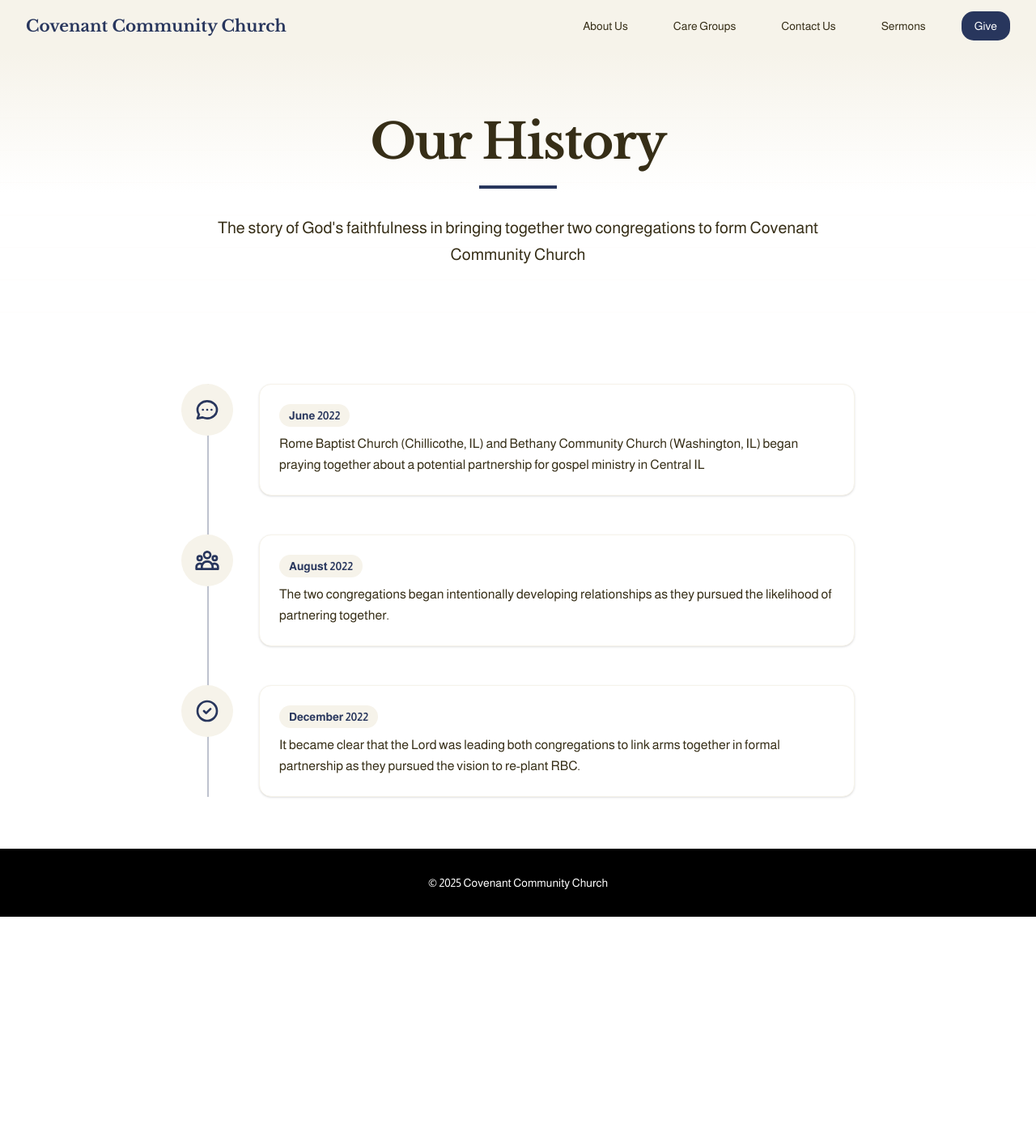
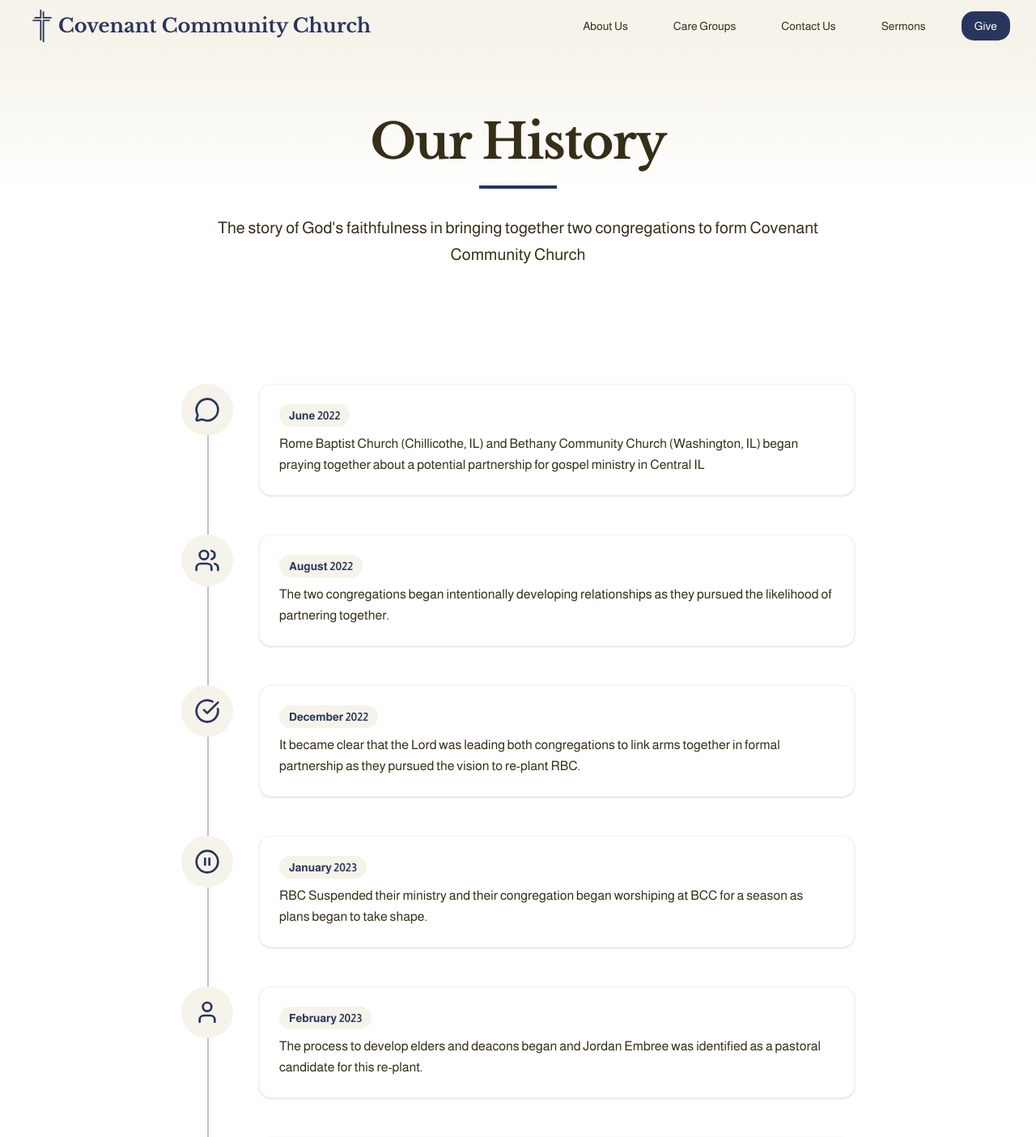
Before and after one commit to Covenant-Community-Church/website, a Next.js app: page /history in a window 1280 px wide. Shown: the top 1404 px of the page at 81% size. Before the commit the page ends 1132 px from the top, so only its background shows below. Built offline with nearby package versions, Linux system fonts and the light colour scheme.

Commit message:
timeline & header

```diff
--- a/app/history/page.tsx
+++ b/app/history/page.tsx
@@ -1,4 +1,6 @@
 import PageHeader from "@/components/PageHeader";
+import { Timeline, TimelineItem } from "@/components/Timeline";
+import { MessageCircle, Users, CheckCircle, PauseCircle, User, UserCheck, Building, UsersIcon, Sunrise, Star } from 'lucide-react';
 
 export default function History() {
     return (
@@ -10,75 +12,77 @@ export default function History() {
             />
 
             {/* Timeline Section */}
-            <section className="py-16 bg-white">
-                <div className="max-w-4xl mx-auto px-4 sm:px-6 lg:px-8">
-                    <div className="relative">
-                        {/* Timeline line */}
-                        <div className="absolute left-8 top-0 bottom-0 w-0.5 bg-navy/30 hidden md:block"></div>
+            <Timeline>
+                <TimelineItem
+                    date="June 2022"
+                    icon={<MessageCircle className="w-8 h-8 text-navy" />}
+                >
+                    Rome Baptist Church (Chillicothe, IL) and Bethany Community Church (Washington, IL) began praying together about a potential partnership for gospel ministry in Central IL
+                </TimelineItem>
 
-                        <div className="space-y-12">
-                            {/* June 2022 */}
-                            <div className="relative flex items-start">
-                                <div className="flex-shrink-0 w-16 h-16 bg-warm rounded-full flex items-center justify-center relative z-10 md:mr-8">
-                                    <svg className="w-8 h-8 text-navy" fill="none" stroke="currentColor" viewBox="0 0 24 24">
-                                        <path strokeLinecap="round" strokeLinejoin="round" strokeWidth={2} d="M8 12h.01M12 12h.01M16 12h.01M21 12c0 4.418-4.03 8-9 8a9.863 9.863 0 01-4.255-.949L3 20l1.395-3.72C3.512 15.042 3 13.574 3 12c0-4.418 4.03-8 9-8s9 3.582 9 8z" />
-                                    </svg>
-                                </div>
-                                <div className="flex-grow bg-white border border-warm rounded-2xl p-6 shadow-sm ml-4 md:ml-0">
-                                    <div className="flex items-center mb-2">
-                                        <span className="text-sm font-semibold text-navy bg-warm px-3 py-1 rounded-full font-body">
-                                          June 2022
-                                        </span>
-                                    </div>
-                                    <p className="text-brown leading-relaxed font-body">
-                                        Rome Baptist Church (Chillicothe, IL) and Bethany Community Church (Washington, IL) began praying together about a potential partnership for gospel ministry in Central IL
-                                    </p>
-                                </div>
-                            </div>
+                <TimelineItem
+                    date="August 2022"
+                    icon={<Users className="w-8 h-8 text-navy" />}
+                >
+                    The two congregations began intentionally developing relationships as they pursued the likelihood of partnering together.
+                </TimelineItem>
 
-                            {/* August 2022 */}
-                            <div className="relative flex items-start">
-                                <div className="flex-shrink-0 w-16 h-16 bg-warm rounded-full flex items-center justify-center relative z-10 md:mr-8">
-                                    <svg className="w-8 h-8 text-navy" fill="none" stroke="currentColor" viewBox="0 0 24 24">
-                                        <path strokeLinecap="round" strokeLinejoin="round" strokeWidth={2} d="M17 20h5v-2a3 3 0 00-5.356-1.857M17 20H7m10 0v-2c0-.656-.126-1.283-.356-1.857M7 20H2v-2a3 3 0 015.356-1.857M7 20v-2c0-.656.126-1.283.356-1.857m0 0a5.002 5.002 0 019.288 0M15 7a3 3 0 11-6 0 3 3 0 016 0zm6 3a2 2 0 11-4 0 2 2 0 014 0zM7 10a2 2 0 11-4 0 2 2 0 014 0z" />
-                                    </svg>
-                                </div>
-                                <div className="flex-grow bg-white border border-warm rounded-2xl p-6 shadow-sm ml-4 md:ml-0">
-                                    <div className="flex items-center mb-2">
-                                        <span className="text-sm font-semibold text-navy bg-warm px-3 py-1 rounded-full font-body">
-                                          August 2022
-                                        </span>
-                                    </div>
-                                    <p className="text-brown leading-relaxed font-body">
-                                        The two congregations began intentionally developing relationships as they pursued the likelihood of partnering together.
-                                    </p>
-                                </div>
-                            </div>
+                <TimelineItem
+                    date="December 2022"
+                    icon={<CheckCircle className="w-8 h-8 text-navy" />}
+                >
+                    It became clear that the Lord was leading both congregations to link arms together in formal partnership as they pursued the vision to re-plant RBC.
+                </TimelineItem>
 
-                            {/* December 2022 */}
-                            <div className="relative flex items-start">
-                                <div className="flex-shrink-0 w-16 h-16 bg-warm rounded-full flex items-center justify-center relative z-10 md:mr-8">
-                                    <svg className="w-8 h-8 text-navy" fill="none" stroke="currentColor" viewBox="0 0 24 24">
-                                        <path strokeLinecap="round" strokeLinejoin="round" strokeWidth={2} d="M9 12l2 2 4-4m6 2a9 9 0 11-18 0 9 9 0 0118 0z" />
-                                    </svg>
-                                </div>
-                                <div className="flex-grow bg-white border border-warm rounded-2xl p-6 shadow-sm ml-4 md:ml-0">
-                                    <div className="flex items-center mb-2">
-                                        <span className="text-sm font-semibold text-navy bg-warm px-3 py-1 rounded-full font-body">
-                                          December 2022
-                                        </span>
-                                    </div>
-                                    <p className="text-brown leading-relaxed font-body">
-                                        It became clear that the Lord was leading both congregations to link arms together in formal partnership as they pursued the vision to re-plant RBC.
-                                    </p>
-                                </div>
-                            </div>
+                <TimelineItem
+                    date="January 2023"
+                    icon={<PauseCircle className="w-8 h-8 text-navy" />}
+                >
+                    RBC Suspended their ministry and their congregation began worshiping at BCC for a season as plans began to take shape.
+                </TimelineItem>
 
-                            {/* Add more timeline items as needed */}
-                        </div>
-                    </div>
-                </div>
-            </section>
+                <TimelineItem
+                    date="February 2023"
+                    icon={<User className="w-8 h-8 text-navy" />}
+                >
+                    The process to develop elders and deacons began and Jordan Embree was identified as a pastoral candidate for this re-plant.
+                </TimelineItem>
+
+                <TimelineItem
+                    date="April 2023"
+                    icon={<UserCheck className="w-8 h-8 text-navy" />}
+                >
+                    At a family meeting, Jordan Embree was affirmed by the congregation as the church plant pastor. Jordan was brought on staff at BCC as a pastor / elder and served there during the replanting process, developing a leadership team for the new work.
+                </TimelineItem>
+
+                <TimelineItem
+                    date="June 2023"
+                    icon={<Building className="w-8 h-8 text-navy" />}
+                >
+                    The two congregations began small renovations on the RBC property.
+                </TimelineItem>
+
+                <TimelineItem
+                    date="August 2023"
+                    icon={<UsersIcon className="w-8 h-8 text-navy" />}
+                >
+                    A group of 60 individuals and families from BCC committed themselves to joining the existing body at RBC. The leadership team was also identified.
+                </TimelineItem>
+
+                <TimelineItem
+                    date="November 12, 2023"
+                    icon={<Sunrise className="w-8 h-8 text-navy" />}
+                >
+                    <strong>Covenant Community Church launched and had its first Lord&#39;s Day gathering.</strong>
+                </TimelineItem>
+
+                <TimelineItem
+                    date="July 6, 2025"
+                    icon={<Star className="w-8 h-8 text-navy" />}
+                >
+                    <strong>The Lord faithfully brought CCC to the point of autonomy from BCC.</strong> With financial sustainability, a plurality of elders, a church constitution, a season of ministry health, and the blessing of BCC, CCC was constituted as an independent church.
+                </TimelineItem>
+            </Timeline>
         </div>
     );
 }
--- a/components/Header.tsx
+++ b/components/Header.tsx
@@ -2,6 +2,7 @@
 
 import Link from "next/link";
 import React, { useState } from "react";
+import Image from "next/image";
 
 export default function Header() {
     const [isMobileMenuOpen, setIsMobileMenuOpen] = useState(false);
@@ -15,12 +16,23 @@ export default function Header() {
             <nav className="max-w-7xl mx-auto px-4 sm:px-6 lg:px-8">
                 <div className="flex justify-between items-center h-16">
                     <div className="flex-shrink-0">
-                        <Link href="/">
-                            <h1 className="text-xl font-bold text-navy font-heading">
+                        <Link href="/" className="flex items-center">
+                            <div className="w-10 h-10 flex-shrink-0">
+                                <Image
+                                    src="/covenant-cross-navy.svg"
+                                    alt="Covenant Community Church Cross"
+                                    width={48}
+                                    height={48}
+                                    className="w-full h-full"
+                                />
+                            </div>
+                            <h1 className="text-2xl font-bold text-navy font-heading">
                                 Covenant Community Church
                             </h1>
                         </Link>
                     </div>
+
+
 
                     {/* Desktop Menu */}
                     <div className="hidden md:block">
--- /dev/null
+++ b/components/Timeline.tsx
@@ -0,0 +1,50 @@
+import React from 'react';
+import { MessageCircle } from 'lucide-react';
+
+interface TimelineProps {
+    children: React.ReactNode;
+}
+
+interface TimelineItemProps {
+    date: string;
+    icon?: React.ReactNode;
+    children: React.ReactNode;
+}
+
+export function Timeline({ children }: TimelineProps) {
+    return (
+        <section className="py-16 bg-white">
+            <div className="max-w-4xl mx-auto px-4 sm:px-6 lg:px-8">
+                <div className="relative">
+                    {/* Timeline line */}
+                    <div className="absolute left-8 top-0 bottom-0 w-0.5 bg-navy/30 hidden md:block"></div>
+                    <div className="space-y-12">
+                        {children}
+                    </div>
+                </div>
+            </div>
+        </section>
+    );
+}
+
+export function TimelineItem({ date, icon, children }: TimelineItemProps) {
+    const defaultIcon = <MessageCircle className="w-8 h-8 text-navy" />;
+
+    return (
+        <div className="relative flex items-start">
+            <div className="flex-shrink-0 w-16 h-16 bg-warm rounded-full flex items-center justify-center relative z-10 md:mr-8">
+                {icon || defaultIcon}
+            </div>
+            <div className="flex-grow bg-white border border-warm rounded-2xl p-6 shadow-sm ml-4 md:ml-0">
+                <div className="flex items-center mb-2">
+                    <span className="text-sm font-semibold text-navy bg-warm px-3 py-1 rounded-full font-body">
+                        {date}
+                    </span>
+                </div>
+                <div className="text-brown leading-relaxed font-body">
+                    {children}
+                </div>
+            </div>
+        </div>
+    );
+}
```
Also changed, not shown: public/covenant-cross-navy.svg (added).
